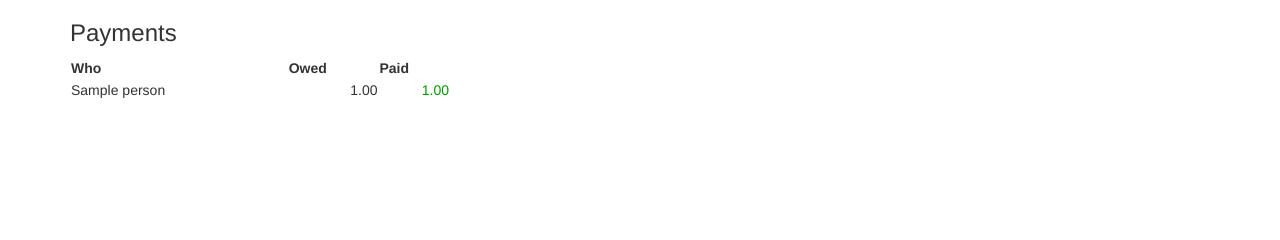
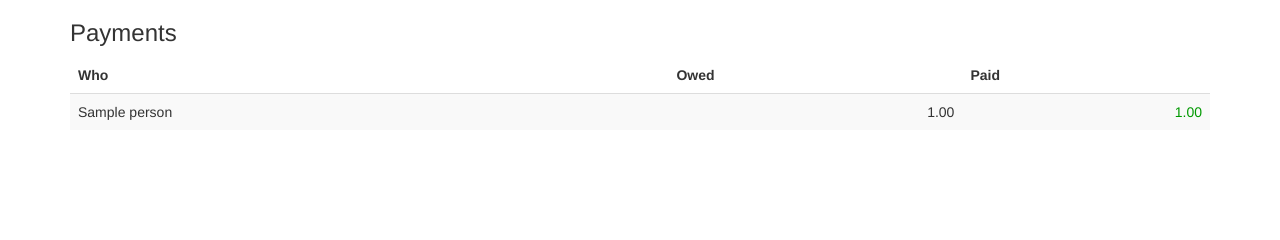
Before and after one commit to mavroskardia/swcoffee, a Django app: template coffee/orders/templates/orders/closed.html in a window 1280 px wide. Shown: the part 394-634 px from the top of the page. Run offline with Django 3.2, Linux system fonts and the light colour scheme; tables that the repository leaves empty hold one stand-in row (values such as "Sample post"); the template is opened without the code that fills it: values that come from a table or form of the project are taken from there, most other values are stand-ins (such as "Sample title", 1, 10 or a date in 2020); some libraries are stand-ins or nearby versions.

Commit message:
Dolling up a few other areas

```diff
--- a/coffee/orders/templates/orders/closed.html
+++ b/coffee/orders/templates/orders/closed.html
@@ -36,7 +36,7 @@
 	</table>
 
 	<h3>Payments</h3>
-	<table class="payments col-4 col-lg-4">
+	<table class="payments col-4 col-lg-4 table table-striped">
 		<thead>
 			<tr><th>Who</th><th>Owed</th><th>Paid</th></tr>
 		</thead>
```
